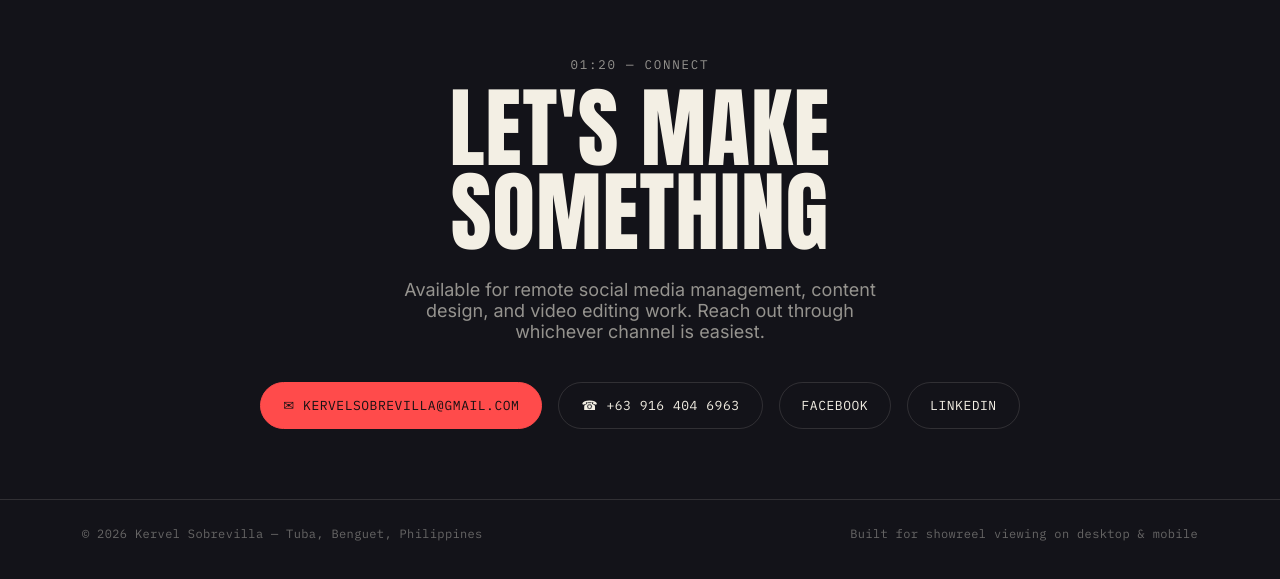
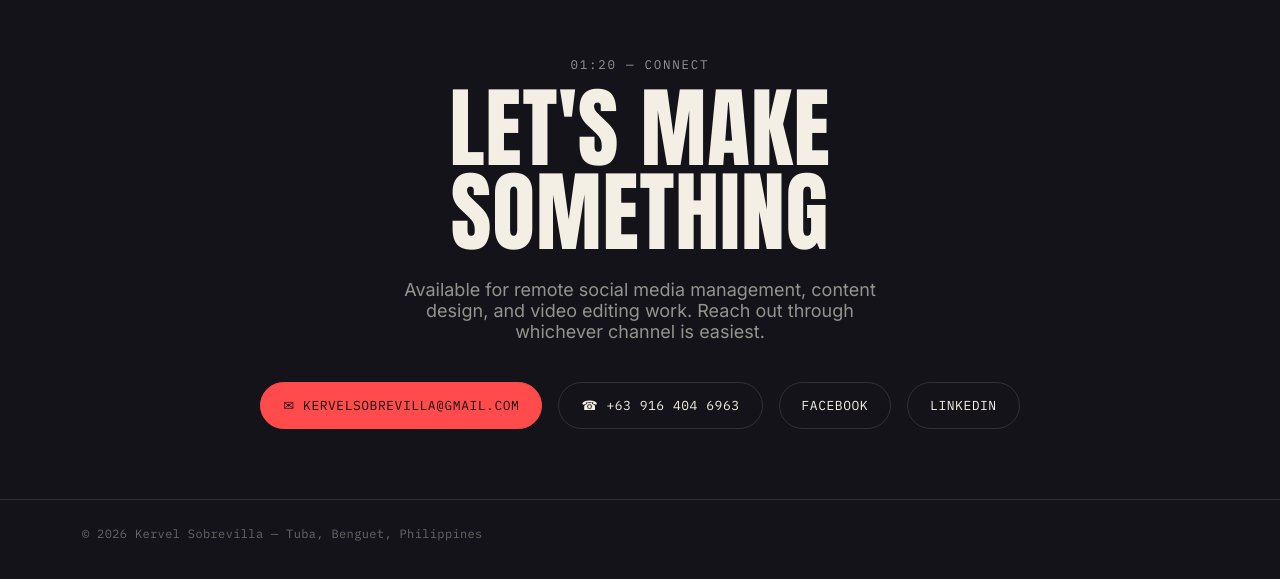
Before and after one commit to raize21/portfolio-kervel, a plain HTML site: page index.html in a window 1280 px wide. Shown: the part 8007-8586 px from the top of the page. Drawn offline with Linux system fonts and the light colour scheme.

Commit message:
Update index.html

```diff
--- a/index.html
+++ b/index.html
@@ -1193,7 +1193,7 @@
   <footer class="footer">
     <div class="wrap foot-row">
       <span>© 2026 Kervel Sobrevilla — Tuba, Benguet, Philippines</span>
-      <span>Built for showreel viewing on desktop &amp; mobile</span>
+
     </div>
   </footer>
 </section>
```
